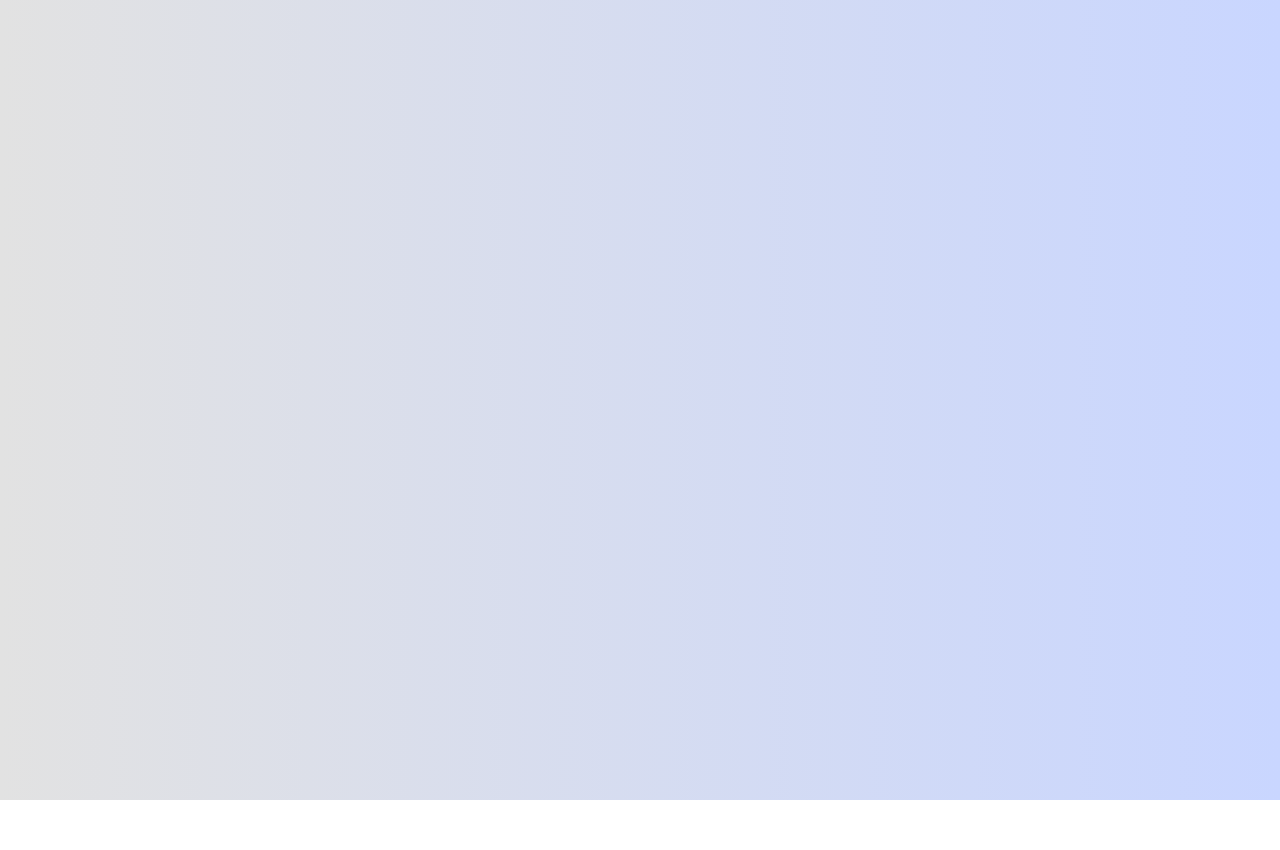
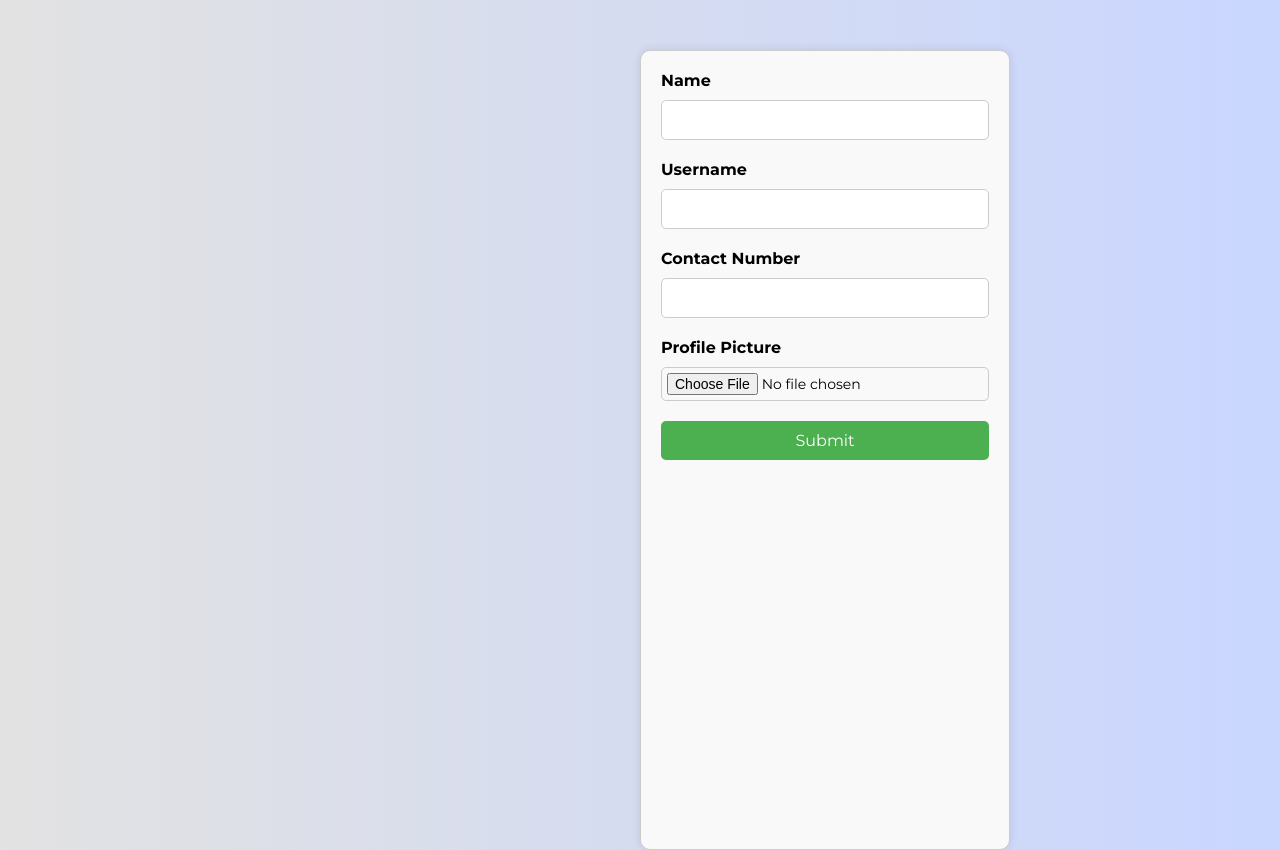
Before and after one commit to DivyanshMohta/Apni-Society, a React (Create React App) app in the folder apnisociety/frontend/: page /detailform in a window 1280 px wide. Before the commit this address had no page. Before the commit the page ends 800 px from the top, so only its background shows below. Built offline with nearby package versions, Linux system fonts and the light colour scheme.

Commit message:
Added User Details Backend

```diff
--- a/apnisociety/frontend/src/App.js
+++ b/apnisociety/frontend/src/App.js
@@ -3,6 +3,7 @@ import Startup from './pages/Startup'; // Adjust the path if necessary
 import { BrowserRouter as Router, Route, Routes } from 'react-router-dom';
 import Dashboard from './pages/Dashboard';
 import Home from './pages/home';
+import UserDetailsForm from './pages/UserDetailForm';
 
 const App = () => {
     return (
@@ -10,6 +11,7 @@ const App = () => {
             <Routes>
                 <Route path="/" element={<Home />} />
                 <Route path="/Startup" element={<Startup />} />
+                <Route path="/detailform" element={<UserDetailsForm/>} />
                 <Route path="/dashboard" element={<Dashboard />} />
             </Routes>
         </Router>
--- a/apnisociety/frontend/src/pages/Startup.jsx
+++ b/apnisociety/frontend/src/pages/Startup.jsx
@@ -2,7 +2,11 @@ import React, { useState } from 'react';
 import './style.css';
 import { signInWithEmailAndPassword, createUserWithEmailAndPassword, signInWithPopup, GoogleAuthProvider, getAuth, sendPasswordResetEmail } from 'firebase/auth';
 import { auth } from './firebaseConfig';
+import { db } from './firebaseConfig';
+import { setDoc, doc } from 'firebase/firestore';
 import { useNavigate } from 'react-router-dom';
+// import bcrypt from 'bcrypt.js'
+
 
 const Startup = () => {
     const [isSignUp, setIsSignUp] = useState(false);
@@ -33,7 +37,7 @@ const Startup = () => {
         try {
             const result = await signInWithPopup(auth, googleProvider);
             console.log('Google login successful:', result.user);
-            navigate('/');
+            navigate('/detailform');
         } catch (error) {
             console.error('Error during Google login:', error.message);
         }
@@ -43,8 +47,15 @@ const Startup = () => {
         e.preventDefault();
         try {
             const userCredential = await createUserWithEmailAndPassword(auth, email, password);
+            // const encrypted = bcrypt.hashSync(password, 10);
+            await setDoc(doc(db, "Users", userCredential.user.uid), {
+                name: name,
+                email: email,
+                password: password,
+                userID: userCredential.user.uid
+            })
             console.log('Registration successful:', userCredential.user);
-            navigate('/');
+            navigate('/detailform');
         } catch (error) {
             console.error('Error during registration:', error.message);
             alert(error.message);
--- a/apnisociety/frontend/src/pages/UserDetailForm.jsx
+++ b/apnisociety/frontend/src/pages/UserDetailForm.jsx
@@ -1,5 +1,10 @@
+import './UserDetailsForm.css';
 import React, { useState } from 'react';
-import './UserDetailsForm.css';
+import { db, storage } from './firebaseConfig';
+import { ref, uploadBytes, getDownloadURL } from 'firebase/storage';
+import { collection, addDoc, setDoc, doc } from 'firebase/firestore';
+import { getAuth } from 'firebase/auth';
+import { Navigate, useNavigate } from 'react-router-dom';
 
 
 const UserDetailsForm = () => {
@@ -7,8 +12,7 @@ const UserDetailsForm = () => {
         name: '',
         username: '',
         contact: '',
-        profilePicture: null,
-        personName: ''
+        profilePicture: null
     });
 
     const [formErrors, setFormErrors] = useState({
@@ -32,6 +36,8 @@ const UserDetailsForm = () => {
         });
     };
 
+    const navigate = useNavigate();
+
     const validateForm = () => {
         let errors = {};
         if (!formData.name) errors.name = "Name is required.";
@@ -43,14 +49,49 @@ const UserDetailsForm = () => {
         return Object.keys(errors).length === 0;
     };
 
-    const handleSubmit = (e) => {
+    const handleSubmit = async (e) => {
         e.preventDefault();
 
         if (validateForm()) {
-            // Perform submission logic, e.g., send data to backend
-            console.log("Form submitted successfully", formData);
+            try {
+                const auth = getAuth();
+                const user = auth.currentUser;
+
+                if (!user) {
+                    console.error("No user signed.");
+                    return;
+                }
+
+                let profile = null;
+                if (formData.profilePicture) {
+                    const storageRef = ref(storage, `profilePicture/${user.uid}/${formData.profilePicture.name}`);
+                    await uploadBytes(storageRef, formData.profilePicture);
+                    profile = await getDownloadURL(storageRef);
+                }
+
+                await setDoc(doc(db, "Users", user.uid), {
+                    name: formData.name,
+                    username: formData.name,
+                    contact: formData.contact,
+                    profileURL: profile
+                }, {merge: true});
+
+                console.log("User details updated");
+                navigate('/dashboard');
+            } catch (error) {
+                console.error("Error adding document: ", error);
+            }
         }
     };
+
+    // const handleSubmit = (e) => {
+    //     e.preventDefault();
+
+    //     if (validateForm()) {
+    //         // Perform submission logic, e.g., send data to backend
+    //         console.log("Form submitted successfully", formData);
+    //     }
+    // };
 
     return (
         <div className='form-container'>
@@ -107,17 +148,6 @@ const UserDetailsForm = () => {
                     />
                 </div>
 
-                <div className='form-group'>
-                    <label htmlFor='personName'>Person's Name</label>
-                    <input
-                        type='text'
-                        id='personName'
-                        name='personName'
-                        value={formData.personName}
-                        onChange={handleInputChange}
-                    />
-                </div>
-
                 <button type='submit' className='submit-button'>
                     Submit
                 </button>
```
